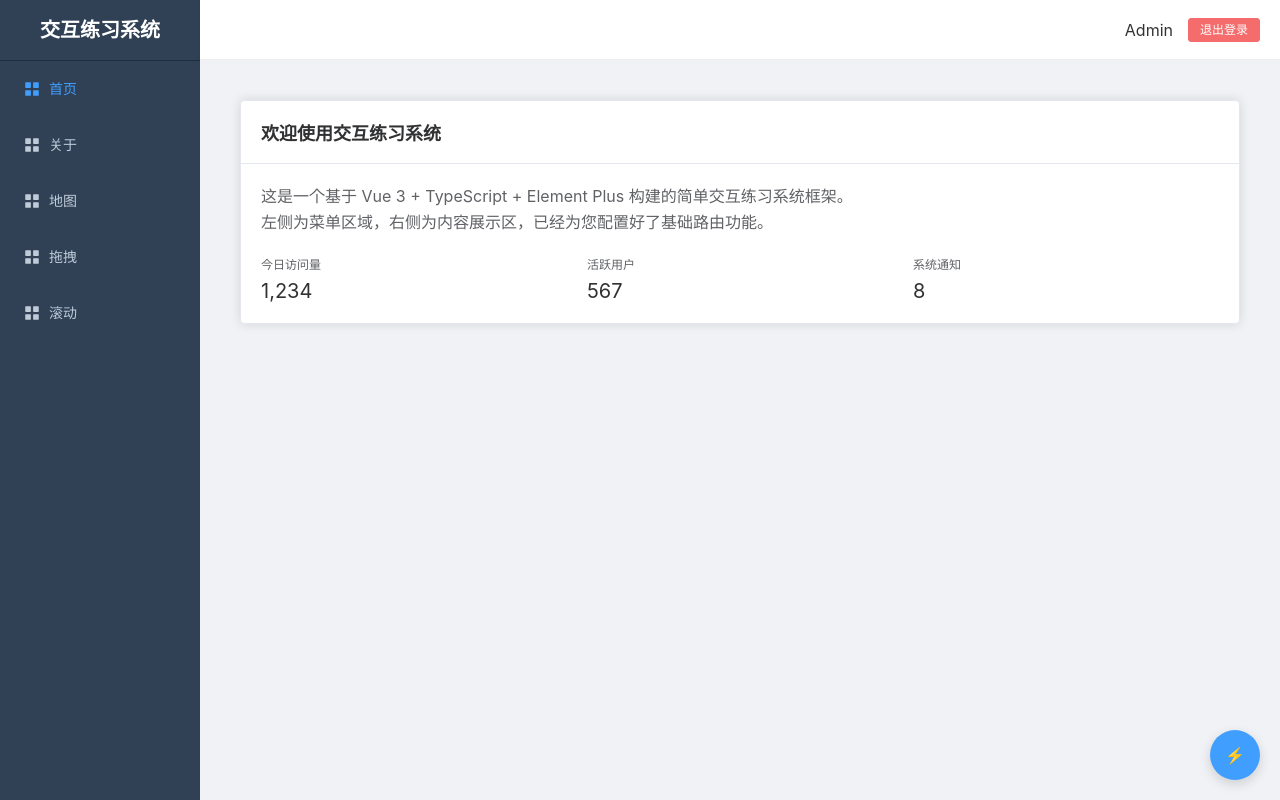
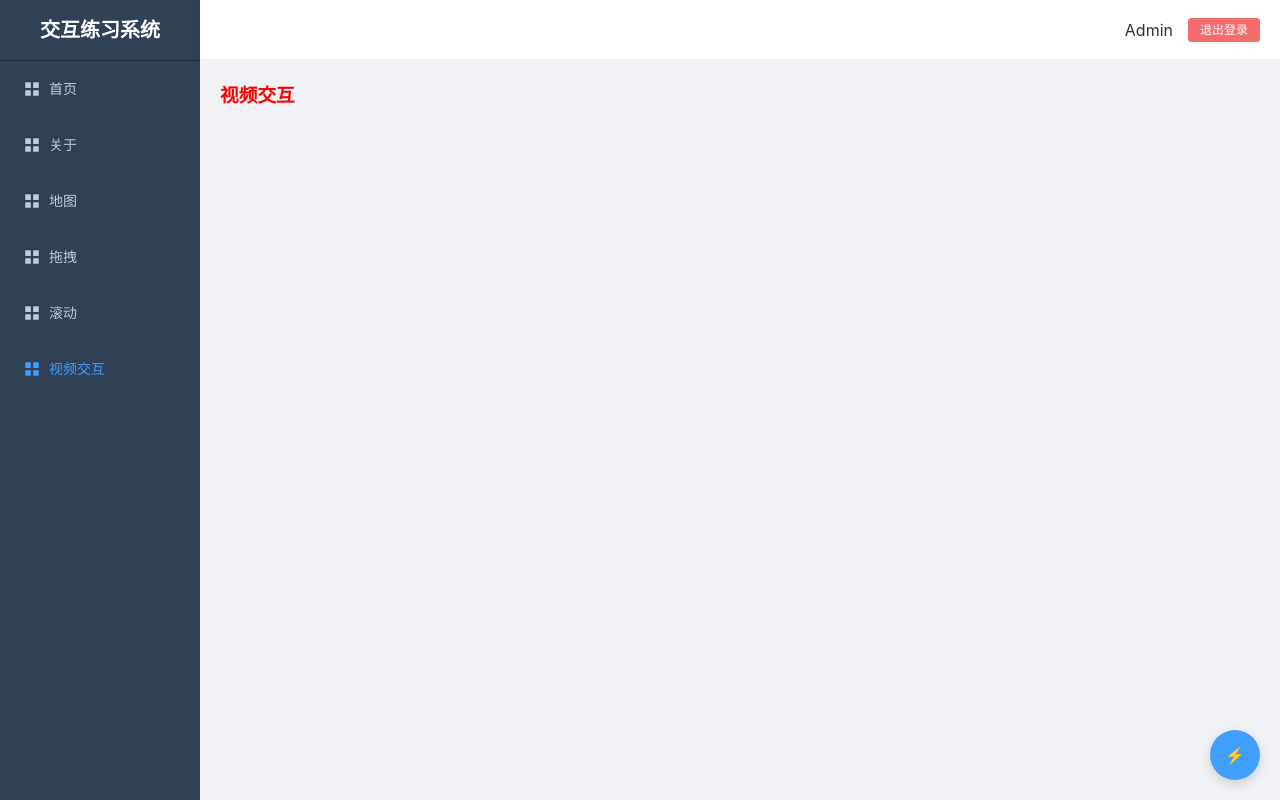
Before and after one commit to zhaoruqing01/vue-interactive-practice, a Vue app: page /video in a window 1280 px wide. Before the commit this address led to /home. Built offline with nearby package versions, Linux system fonts and the light colour scheme.

Commit message:
feat(router): 添加视频交互页面并调整滚动逻辑
- 新增视频交互页面组件，包含基本模板和样式
- 在路由配置中注册视频页面，标题为“视频交互”
- 优化主页滚动行为，注释掉部分滚动限制逻辑以改善用户体验

```diff
--- a/src/router/index.ts
+++ b/src/router/index.ts
@@ -1,5 +1,5 @@
+import type { RouteRecordRaw } from 'vue-router'
 import { createRouter, createWebHistory } from 'vue-router'
-import type { RouteRecordRaw } from 'vue-router'
 
 const routes: Array<RouteRecordRaw> = [
   {
@@ -63,6 +63,14 @@ const routes: Array<RouteRecordRaw> = [
           title: '滚动'
         }
       },
+      {
+        path: 'video',
+        name: 'Video',
+        component: () => import('../views/Video/index.vue'),
+        meta: {
+          title: '视频交互'
+        }
+      },
     ]
   },
   // 匹配所有未定义路由重定向到首页
--- a/src/views/HomeWeb/index.vue
+++ b/src/views/HomeWeb/index.vue
@@ -158,12 +158,12 @@ const onPageWheel = (e) => {
     setTimeout(() => (isScrolling.value = false), 500)
   }
 
-  if (scrollTop >= page2Top - 100 && scrollTop < page3Top - 100 && wheelUp) {
-    e.preventDefault()
-    isScrolling.value = true
-    container.scrollTo({ top: 0, behavior: 'smooth' })
-    setTimeout(() => (isScrolling.value = false), 500)
-  }
+  // if (scrollTop >= page2Top - 100 && scrollTop < page3Top - 100 && wheelUp) {
+  //   e.preventDefault()
+  //   isScrolling.value = true
+  //   container.scrollTo({ top: 0, behavior: 'smooth' })
+  //   setTimeout(() => (isScrolling.value = false), 500)
+  // }
 }
 
 onMounted(() => {
--- /dev/null
+++ b/src/views/Video/index.vue
@@ -0,0 +1,11 @@
+<template>
+  <div>
+    <h1>视频交互</h1>
+  </div>
+</template>
+<script setup></script>
+<style scoped lang="scss">
+  h1 {
+    color: red;
+  }
+</style>
```
